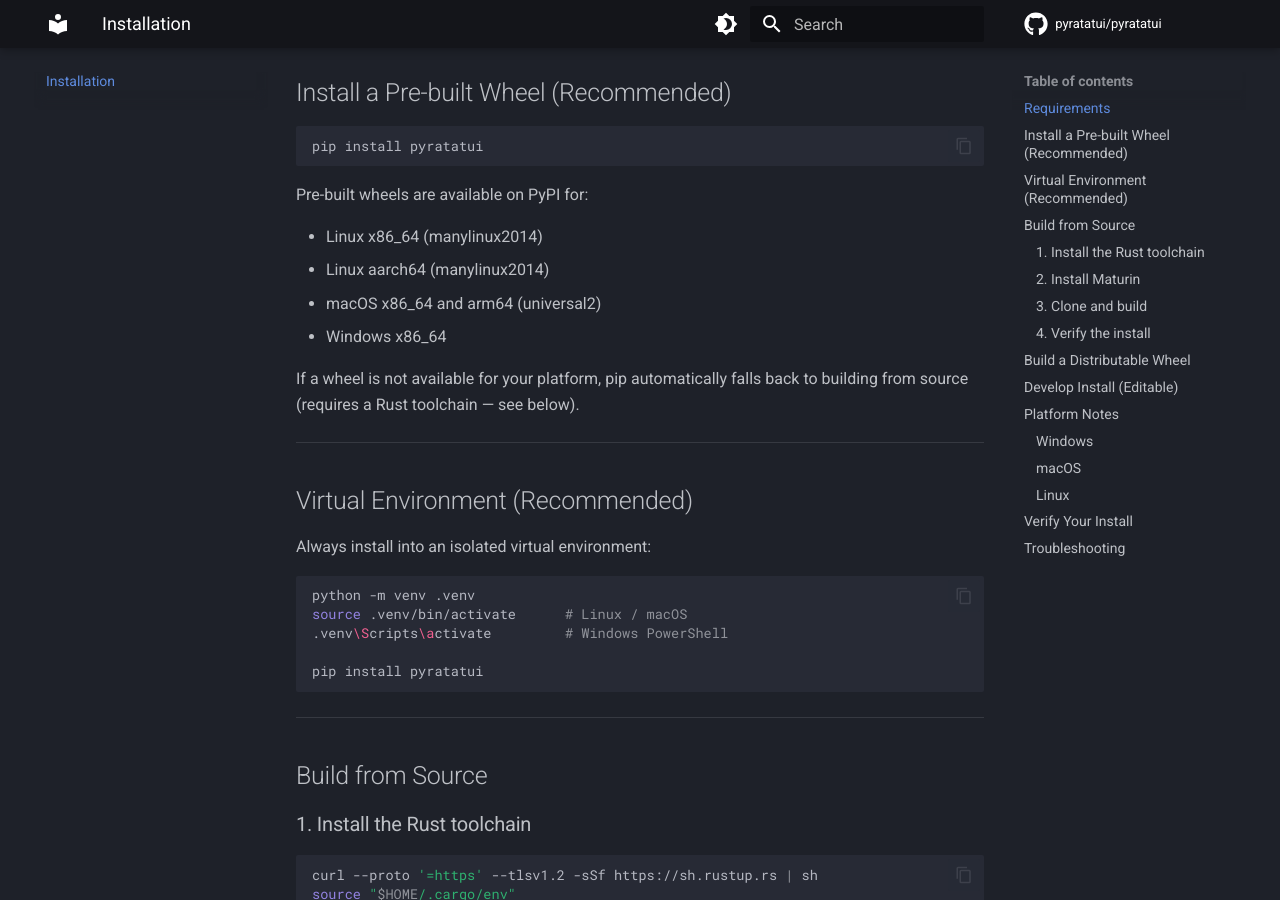
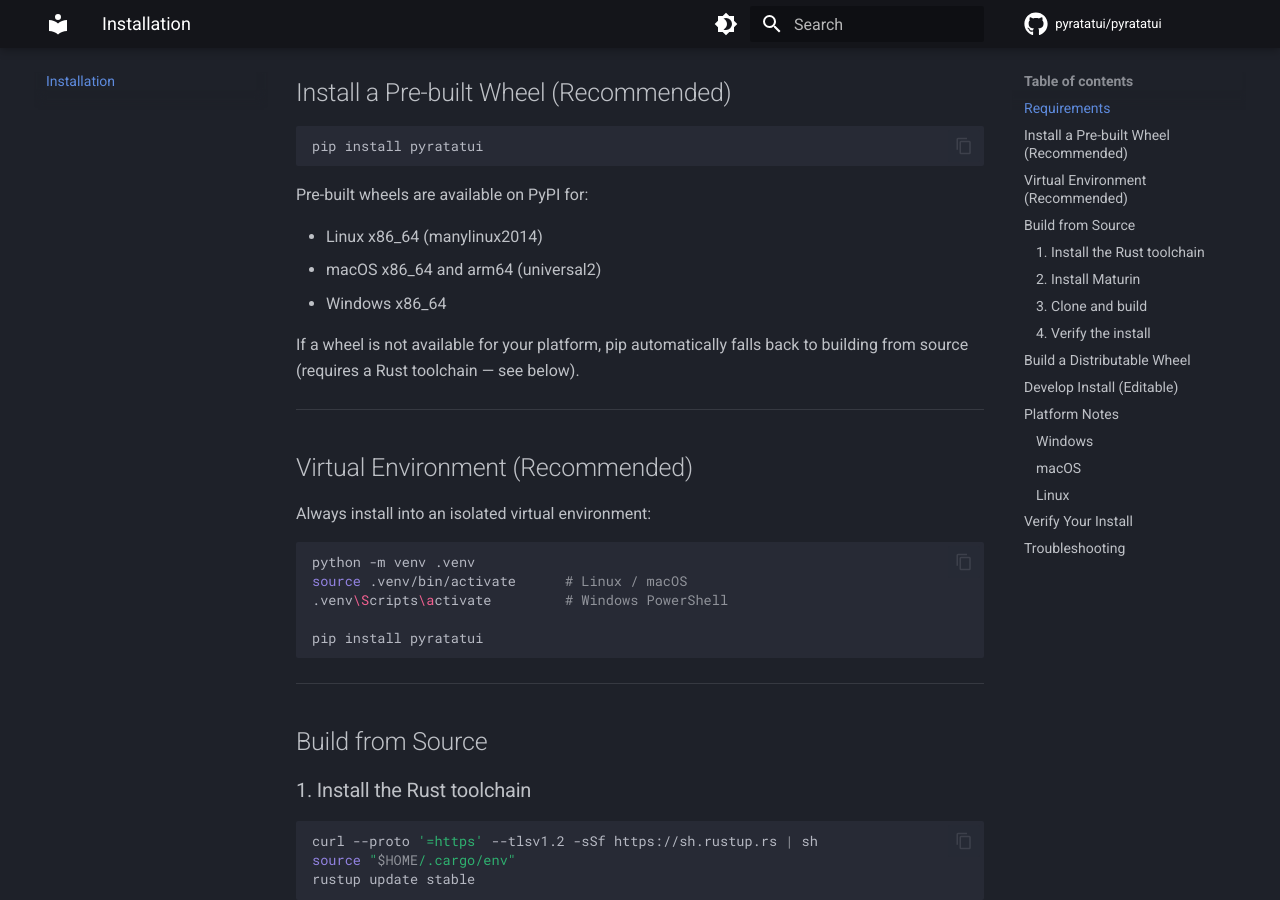
Before and after one commit to pyratatui/pyratatui, an MkDocs documentation site: the page built from docs/installation.md, in a window 1280 px wide and 900 px high, scrolled down 468 px. Built offline with MkDocs 1.6.1 and Material for MkDocs 9.7.7, drawn with Linux system fonts in a browser that asks for light colours; comment, search, counter and statistics services are not loaded.

Commit message:
Update installation.md

```diff
--- a/docs/installation.md
+++ b/docs/installation.md
@@ -19,7 +19,6 @@ pip install pyratatui
 Pre-built wheels are available on PyPI for:
 
 - Linux x86\_64 (manylinux2014)
-- Linux aarch64 (manylinux2014)
 - macOS x86\_64 and arm64 (universal2)
 - Windows x86\_64
 
```
